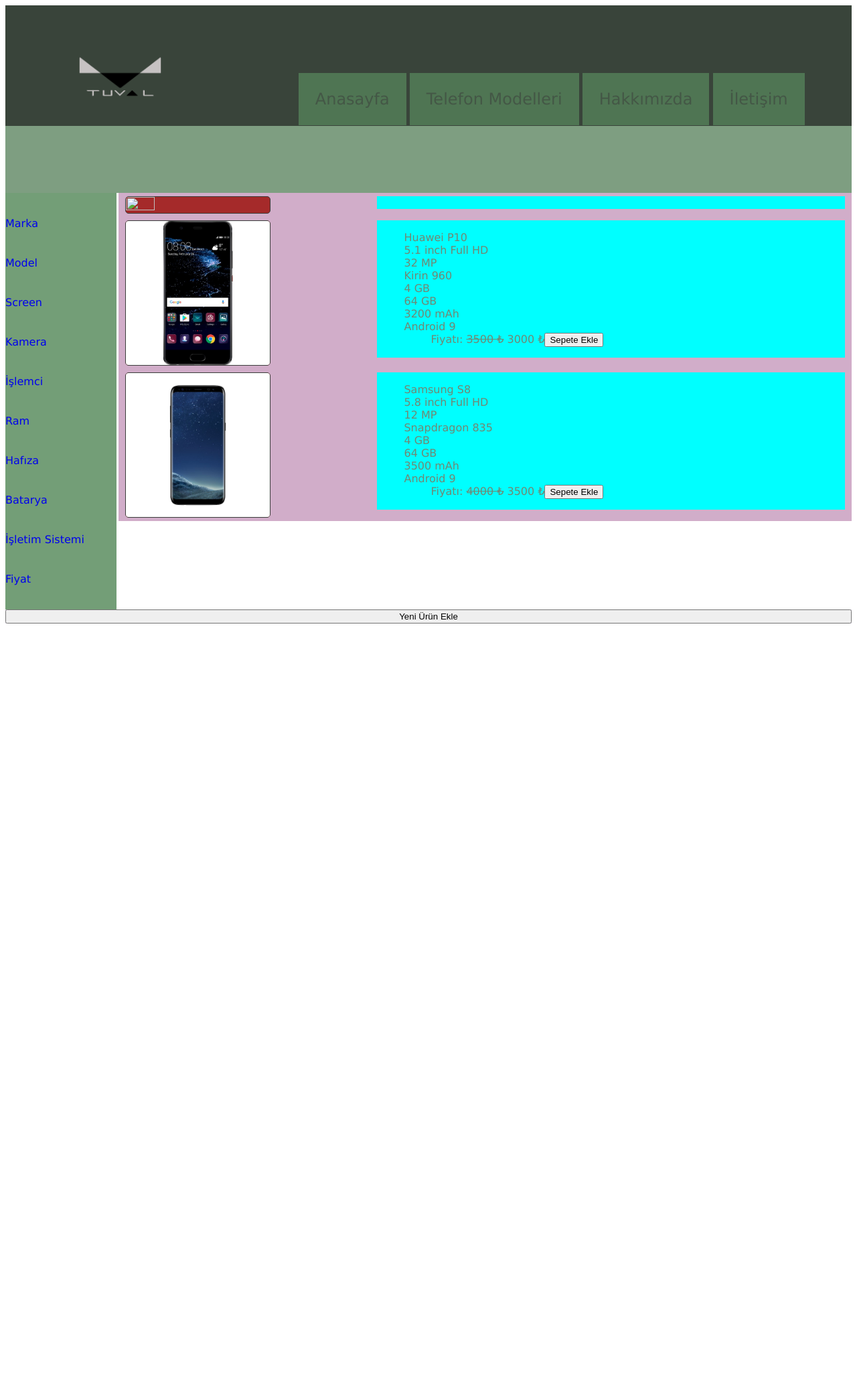
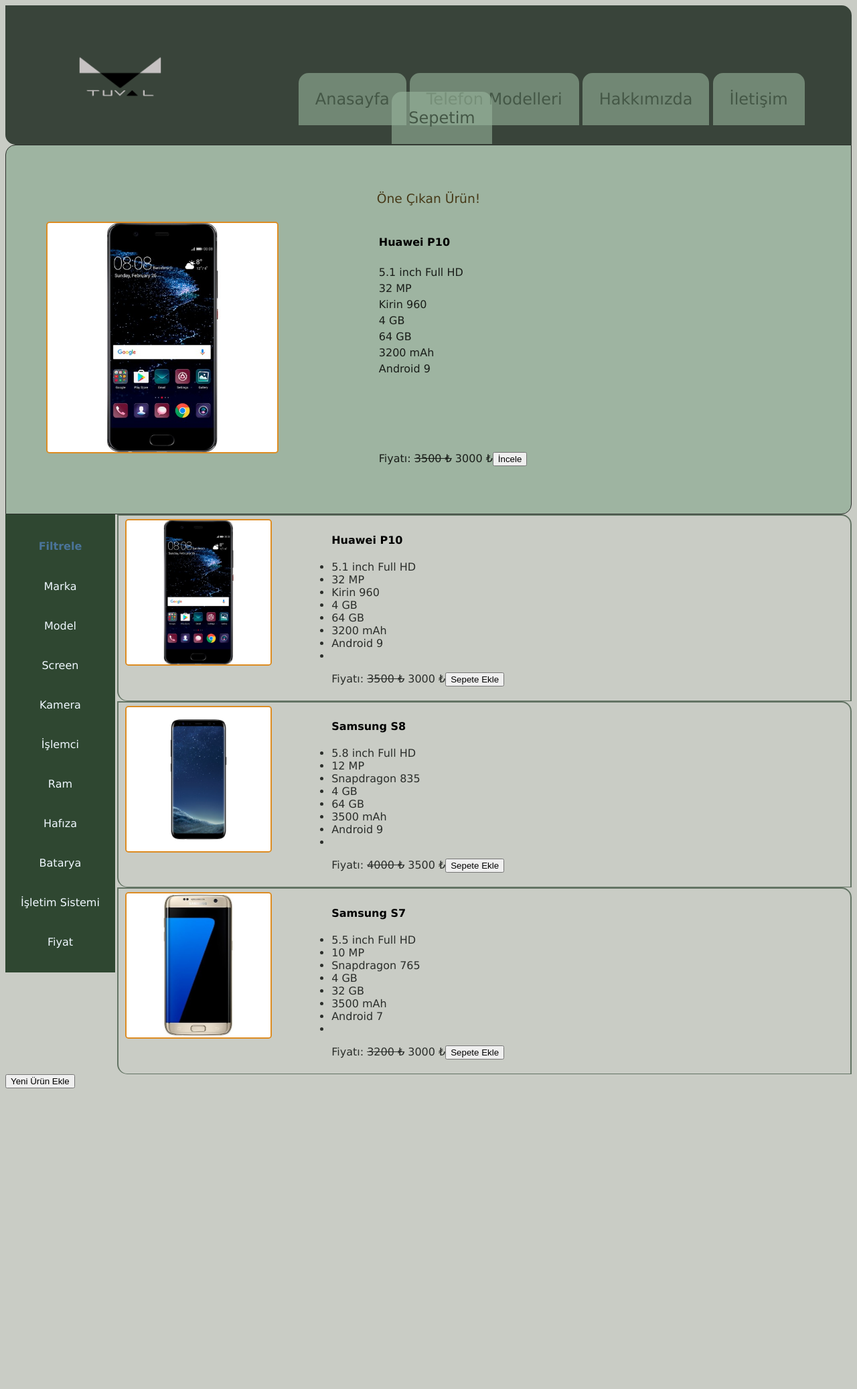
Before and after one commit to AEKurekci/Dynamic-Web-Programming, a PHP site: page / in a window 1280 px wide. Shown: the whole page at 67% size. Before the commit the page ends 931 px from the top, so only its background shows below. Run offline with PHP 8.4, Linux system fonts and the light colour scheme.

Commit message:
yeni sayfa düzeni

```diff
--- a/Project/index.css
+++ b/Project/index.css
@@ -23,12 +23,15 @@
 
 body{
     font-family: Verdana, Geneva, Tahoma, sans-serif;
+    background-color: #c9ccc5;
 }
 /*üst panel*/
 nav{
     text-align:center;
     background-color: #39443a;
     padding: 10px 0px;
+    border-top-right-radius: 15px;
+    border-bottom-left-radius: 15px;
 }
 ul.topMenu li{
     list-style: none;
@@ -39,8 +42,10 @@ ul.topMenu li{
 ul.topMenu li a{
     text-decoration: none;
     color:#445746 ;
-    background-color: #4f7553;
+    background-color: #99b69c96;
     padding: 25px;
+    border-top-left-radius: 15px;
+    border-top-right-radius: 15px;
 }
 ul.topMenu li a:hover{
     color:#718873;
@@ -57,13 +62,65 @@ ul.topMenu a:hover img{
     color:none;
     background-color: none;
 }
+
+
+
 /* best Product*/
+.best{
+    display: flex;
+    flex-direction: column;
+    background-color: #9eb4a1;
+    padding: 50px;
+    border: 1px solid #2b2e2b;
+    border-top-left-radius: 15px;
+    border-bottom-right-radius: 15px;
+    height: auto;
+}
+.best h3{
+    animation: kampanya 0.5s ease-in-out infinite;
+}
+@keyframes kampanya{
+    0%{
+        font-weight: 100;
+      }
+      50% {
+        font-weight: 900;
+      }
+      100% {
+        font-weight: 100;
+      }
+}
+.bestProduct{
+    padding:5px 10px;
+}
+.bestLeft img{
+    float: left;
+    width: 30%;
+    height: 100%;
+    border-radius: 5px;
+    border:2px solid #dd8c22;
+}
+.bestRight{
+    float: right;
+    width: 60%;
+}
 
-.bestProduct{
-    margin:0px;
-    background-color: #7e9e81;
-    padding: 50px;
+ul.bestFeatureList li{
+    list-style: none;
+    font-size: medium;
+    padding-top: 5px;
+    color: #191d19;
 }
+.bestPriceUL{
+    padding-left: 0px;
+    padding-top: 110px;
+}
+ul.bestPriceUL li{
+    display: inline;
+}
+
+
+
 /* container */
 .flex-container{
     display: flex;
@@ -72,13 +129,16 @@ ul.topMenu a:hover img{
     align-items: flex-start;
 }
 
+
+
+
 /*filtreleme bölümü*/
 
 .filtreleme{
     display: flex;
     flex-direction: column;
     height: auto;
-    background-color: #739e77;
+    background-color: #2f4731;
     margin-right: 3px;
 }
 .filtreleme ul{
@@ -86,61 +146,57 @@ ul.topMenu a:hover img{
     padding-left: 0px;
 }
 .filtreleme li{
-    list-style: none;
+    text-align: center;
+    color: rgb(74, 116, 153);
 }
 .filtreleme li a{
+    color: aliceblue;
     display: block;
     text-decoration: none;
     width: 100%;
     padding: 20px 0px;
 }
 .filtreleme li a:hover{
-    background-color: #465848;
+    background-color: #595f59;
 }
 
+
+
 /* ürün listesi*/
-section{
-    background-color: rgb(224, 218, 230);
+.flex-container section{
     display: flex;
     flex-direction: column;
     height: auto;
 }
 
+.product{
+    padding:5px 10px;
+    border: 2px solid #637464;
+    border-bottom: 1px solid #637464;
+    border-top-right-radius: 15px;
+    border-bottom-left-radius: 15px;
+}
+.left img{
+    float: left;
+    width: 20%;
+    height: 100%;
+    border-radius: 5px;
+    border:2px solid #dd8c22;
+}
+.right{
+    float: right;
+    width: 75%;
+}
+
 ul.featureList li{
-    list-style: none;
-    font-size: 15px;
+    list-style: disc;
+    font-size: medium;
+    color: #2b2e2b;
+}
+.priceUL{
+    padding-left: 0px;
+    padding-top: 15px;
 }
 ul.priceUL li{
     display: inline;
 }
-
-.product{
-    background-color:#d1adc9;
-    padding:5px 10px;
-}
-
-.featureOfProduct{
-    background-color: #5e7b83;
-    padding: 5px 0px;
-}
-
-ul.featureList li{
-    list-style: none;
-    font-size: medium;
-    color: #718873;
-}
-.right{
-    float: right;
-    height: 100%;
-    background-color: aqua;
-    width: 65%;
-}
-
-.left img{
-    float: left;
-    width: 20%;
-    height: 100%;
-    background-color: brown;
-    border-radius: 5px;
-    border:1px solid #3b3d3b;
-}
--- a/Project/index.html
+++ b/Project/index.html
@@ -15,15 +15,17 @@
             <li><a href="#">Telefon Modelleri</a></li>
             <li><a href="#">Hakkımızda</a></li>
             <li><a href="#">İletişim</a></li>
+            <li><a href="#">Sepetim</a></li>
         </ul>
     </nav>
-    <header id="best" class="bestProduct">
-
+        <header id="best" class="best">
+        <h3 style="text-align: center; color: rgb(70, 57, 23);">Öne Çıkan Ürün!</h3>
 
         </header>
     <div class="flex-container">
         <div class="filtreleme" style="flex-grow: 2">
             <ul>
+                <h4><li>Filtrele</li></h4>
                 <li><a href="#">Marka</a></li>
                 <li><a href="#">Model</a></li>
                 <li><a href="#">Screen</a></li>
@@ -37,22 +39,11 @@
             </ul>
         </div>
         <section id="allProducts" style="flex-grow: 3">
-            <div class="product">
-                <div class="left"><img src="" alt=""></div>
-                <div class="right">
-                    <ul class="featureList">
-                        <h3 id="nameOfProduct">
 
-                        </h3>
-                        <ul class="priceUL">
-                            <li></li>
-                        </ul>
-                    </ul>
-                </div>
-            </div>
+        </section>
     </div>
 
-        </section>
+
     <section id="yeniUrunButton">
 
     </section>
@@ -63,6 +54,7 @@
     -->
 
 
+    <footer>
         <form id="ekleForm" autocomplete="on" style="visibility: hidden;">
             <table id="tblEkle" style="width:50%;">
                 <tr>
@@ -143,6 +135,7 @@
                 Ürün başarılı bir şekilde eklendi!
             </div>
         </form>
+    </footer>
 
     <!--
         Ürünlerin oluşturulması ve ana ekrana yerleştirilmesi
@@ -151,13 +144,105 @@
         var counter = 0;
         var huaweiP10 = new phone("Huawei", "P10", "5.1 inch Full HD", 32, "Kirin 960", 4, 64, 3200, "Android 9", "", 3500, 3000, "image/huaweip10.jpg");
         var samsungS8 = new phone("Samsung", "S8", "5.8 inch Full HD", 12, "Snapdragon 835", 4, 64, 3500, "Android 9", "", 4000, 3500, "image/samsungs8.jpg");
+        var samsungS7 = new phone("Samsung", "S7", "5.5 inch Full HD", 10, "Snapdragon 765", 4, 32, 3500, "Android 7", "", 3200, 3000, "image/samsungs7.jpg");
         var phoneList = new Array();
         phoneList.push(huaweiP10);
         phoneList.push(samsungS8);
+        phoneList.push(samsungS7);
 
         var lengthOfList = phoneList.length;
         for(var i=0;i< lengthOfList; i++){
             var thePhone = phoneList[i];
+            if(i == 0){
+                var divProduct = document.createElement('div');
+                divProduct.setAttribute('class', 'bestProduct');
+                document.getElementById('best').appendChild(divProduct);
+
+                var divOfLeft = document.createElement('div');
+                divOfLeft.setAttribute('class', 'bestLeft');
+                divProduct.appendChild(divOfLeft);
+                var imageOfProduct = document.createElement('img');
+                imageOfProduct.src = thePhone.GetPicture();
+                divOfLeft.appendChild(imageOfProduct);
+
+                var divFeatures = document.createElement('div');
+                divFeatures.setAttribute('class', 'bestRight');
+                divProduct.appendChild(divFeatures);
+                var ulOfFeature = document.createElement('ul');
+                ulOfFeature.setAttribute('class', 'bestFeatureList');
+                divFeatures.appendChild(ulOfFeature);
+
+                var liName = document.createElement('h4');
+                var nodeName = document.createTextNode(thePhone.GetName());
+                liName.appendChild(nodeName);
+                ulOfFeature.appendChild(liName);
+
+                var liScreen = document.createElement('li');
+                var nodeScreen = document.createTextNode(thePhone.GetScreen());
+                liScreen.appendChild(nodeScreen);
+                ulOfFeature.appendChild(liScreen);
+
+                var liCamera = document.createElement('li');
+                var nodeCamera = document.createTextNode(thePhone.GetCamera() + ' MP');
+                liCamera.appendChild(nodeCamera);
+                ulOfFeature.appendChild(liCamera);
+
+                var liCPU = document.createElement('li');
+                var nodeCPU = document.createTextNode(thePhone.GetCPU());
+                liCPU.appendChild(nodeCPU);
+                ulOfFeature.appendChild(liCPU);
+
+                var liRam = document.createElement('li');
+                var nodeRam = document.createTextNode(thePhone.GetRam() + ' GB');
+                liRam.appendChild(nodeRam);
+                ulOfFeature.appendChild(liRam);
+
+                var liMemory = document.createElement('li');
+                var nodeMemory = document.createTextNode(thePhone.GetMemory() + ' GB');
+                liMemory.appendChild(nodeMemory);
+                ulOfFeature.appendChild(liMemory);
+
+                var liBattery = document.createElement('li');
+                var nodeBattery = document.createTextNode(thePhone.GetBattery() + ' mAh');
+                liBattery.appendChild(nodeBattery);
+                ulOfFeature.appendChild(liBattery);
+
+                var liOS = document.createElement('li');
+                var nodeOS = document.createTextNode(thePhone.GetOS());
+                liOS.appendChild(nodeOS);
+                ulOfFeature.appendChild(liOS);
+
+                var liExtras = document.createElement('li');
+                var nodeExtras = document.createTextNode(thePhone.GetExtras());
+                liExtras.appendChild(nodeExtras);
+                ulOfFeature.appendChild(liExtras);
+
+                var ulPrice = document.createElement('ul');
+                ulPrice.setAttribute('class', 'bestPriceUL')
+                ulOfFeature.appendChild(ulPrice);
+
+                var liFiyat = document.createElement('li');
+                var nodeOfFiyat = document.createTextNode('Fiyatı: ');
+                liFiyat.appendChild(nodeOfFiyat);
+                ulPrice.appendChild(liFiyat)
+
+                var liOldPrice = document.createElement('li');
+                var delTag = document.createElement('del');
+                var nodeOldPrice = document.createTextNode(thePhone.GetOldPrice() + ' ₺');
+                delTag.appendChild(nodeOldPrice);
+                liOldPrice.appendChild(delTag);
+                ulPrice.appendChild(liOldPrice);
+
+                var liPrice = document.createElement('li');
+                var nodePrice = document.createTextNode('  ' + thePhone.GetPrice() + ' ₺');
+                liPrice.appendChild(nodePrice);
+                ulPrice.appendChild(liPrice);
+
+                var liBasketButton = document.createElement('button');
+                var nodeOfBasket = document.createTextNode('İncele');
+                liBasketButton.appendChild(nodeOfBasket);
+                ulPrice.appendChild(liBasketButton);
+            }
             var divProduct = document.createElement('div');
             divProduct.setAttribute('class', 'product');
             document.getElementById('allProducts').appendChild(divProduct);
@@ -176,7 +261,7 @@
             ulOfFeature.setAttribute('class', 'featureList');
             divFeatures.appendChild(ulOfFeature);
 
-            var liName = document.createElement('li');
+            var liName = document.createElement('h4');
             var nodeName = document.createTextNode(thePhone.GetName());
             liName.appendChild(nodeName);
             ulOfFeature.appendChild(liName);
```
Also changed, not shown: Project/image/samplePhone.png (deleted), Project/image/samsungs7.jpg (added), Project/image/xiomi.jpg (added). Lines whose indentation alone changed are shown as unchanged.
